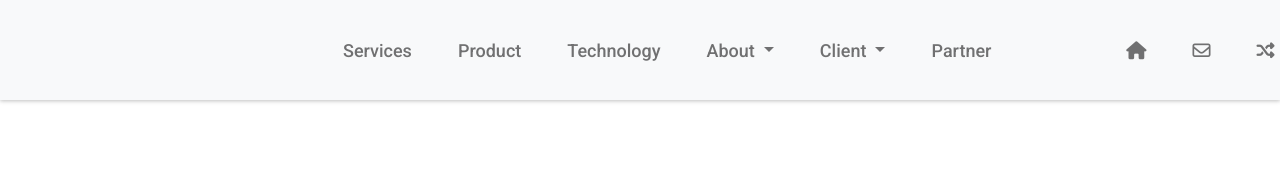
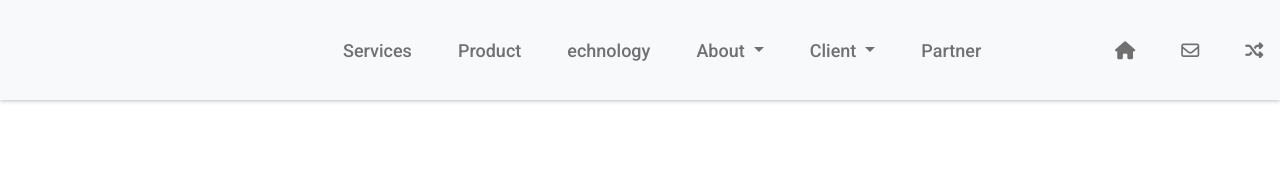
Before and after one commit to aadil-byte/Intern, a plain HTML site: page index.html in a window 1280 px wide. Shown: the top 191 px of the page. Drawn offline with nearby package versions, Linux system fonts and the light colour scheme.

Commit message:
Update index.html

```diff
--- a/index.html
+++ b/index.html
@@ -38,7 +38,7 @@
                         <a class="nav-link" aria-current="page" href="#">Product</a>
                     </li>
                     <li class="nav-item">
-                        <a class="nav-link" href="#">Technology</a>
+                        <a class="nav-link" href="#">echnology</a>
                     </li>
                     <li class="nav-item dropdown">
                         <a class="nav-link dropdown-toggle" href="#" id="navbarDropdown" role="button"
```
